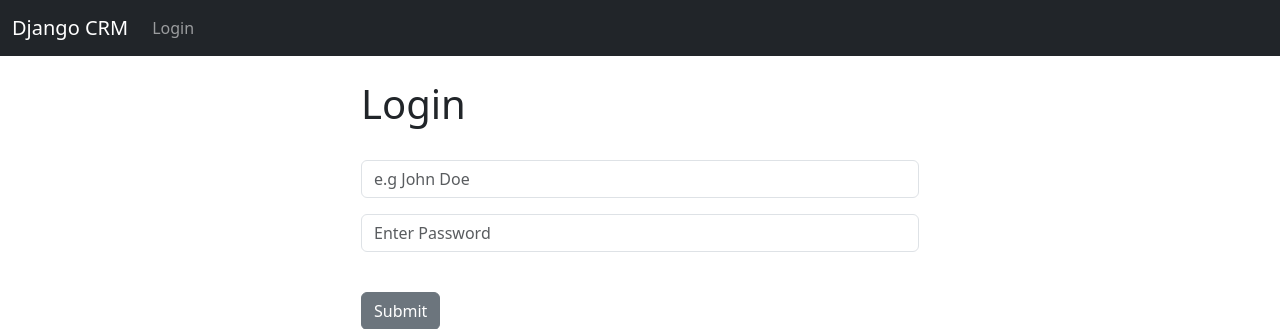
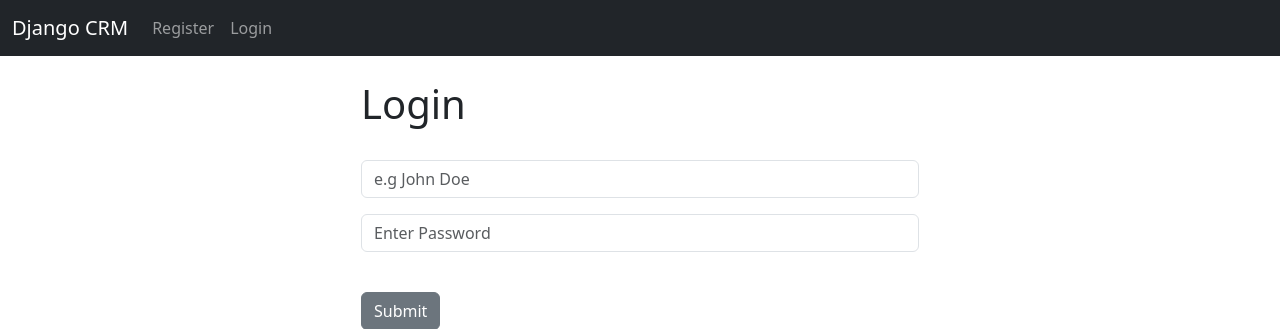
Before and after one commit to joshwaoti/django-crm, a Django app: page / in a window 1280 px wide. Shown: the top 329 px of the page. Run offline with Django 4.2, Linux system fonts and the light colour scheme.

Commit message:
register template

```diff
--- a/website/templates/navbar.html
+++ b/website/templates/navbar.html
@@ -14,6 +14,9 @@
           </li>
           {% else %}
           <li class="nav-item">
+            <a class="nav-link" href="{% url 'register' %}">Register</a>
+          </li>
+          <li class="nav-item">
             <a class="nav-link" href="{% url 'home' %}">Login</a>
           </li>
           {% endif %}
--- a/website/urls.py
+++ b/website/urls.py
@@ -3,6 +3,6 @@ from .import views
 
 urlpatterns = [
     path('', views.home, name='home'),
-    # path('login/', views.login_user, name='login'),
+    path('register/', views.register_user, name='register'),
     path('logout/', views.logout_user, name='logout'),
 ]
--- a/website/views.py
+++ b/website/views.py
@@ -32,3 +32,7 @@ def logout_user(request):
         messages.success(request, "You have been logged out")
 
         return redirect('home')
+
+
+def register_user(request):
+     return render(request, 'register.html')
```
Also changed, not shown: website/templates/register.html (added, +8 -0 lines).
